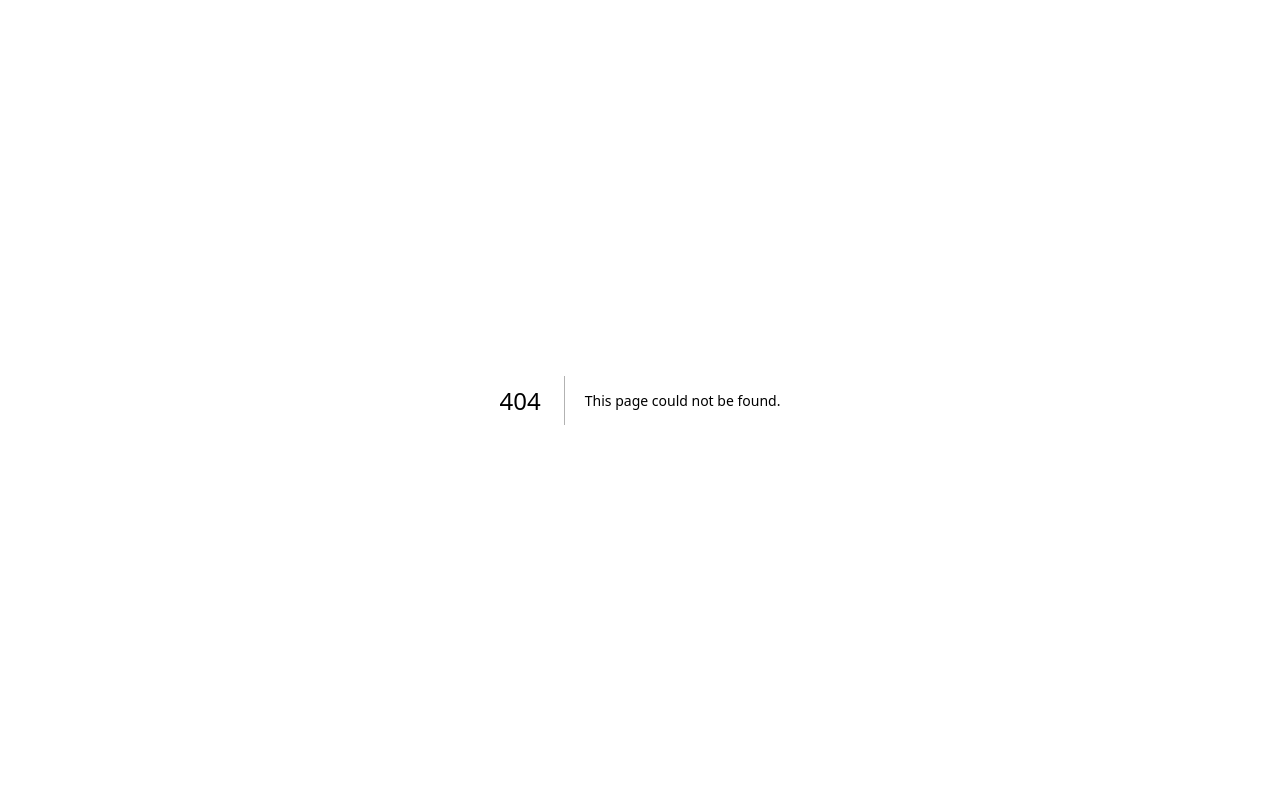
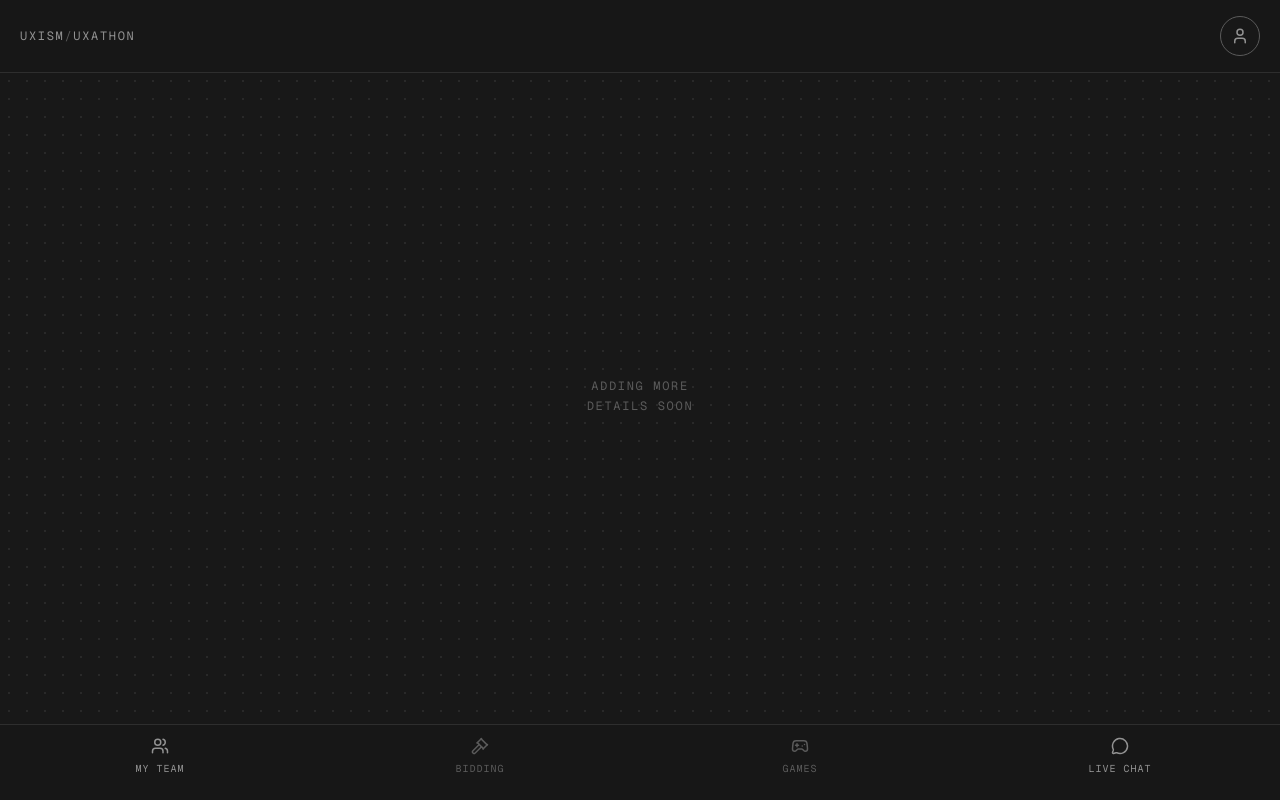
Before and after one commit to Ishpreet-Singh-Channa/uxathon-vivo, a Next.js app: page /dashboard in a window 1280 px wide. Before the commit this address had no page. Built offline with nearby package versions, Linux system fonts and the light colour scheme.

Commit message:
dashboard

```diff
--- /dev/null
+++ b/app/dashboard/page.jsx
@@ -0,0 +1,89 @@
+"use client";
+
+import Link from "next/link";
+import { usePathname } from "next/navigation";
+import { Gavel, Gamepad2, MessageCircle, User, Users } from "lucide-react";
+
+const bottomNavItems = [
+    { label: "My Team", href: "/myteam", icon: Users, enabled: true },
+    { label: "Bidding", href: null, icon: Gavel, enabled: false },
+    { label: "Games", href: null, icon: Gamepad2, enabled: false },
+    { label: "Live Chat", href: "/live", icon: MessageCircle, enabled: true },
+];
+
+export default function DashboardPage() {
+    const pathname = usePathname();
+
+    return (
+        <main className="relative flex min-h-screen flex-col overflow-hidden bg-[#181818] text-white selection:bg-[#ff6a6a] selection:text-[#171717]">
+            <div className="pointer-events-none fixed inset-0 opacity-25 [background-image:radial-gradient(#5b5b5b_1px,transparent_1px)] [background-size:18px_18px]" />
+
+            <header className="relative z-20 flex shrink-0 items-center justify-between border-b border-[#2e2e2e] bg-[#181818]/95 px-5 py-4 backdrop-blur-[2px]">
+                <p className="font-mono text-[11px] uppercase tracking-[0.14em] text-[#929292] sm:text-[12px]">
+                    UXISM<span className="text-[#5b5b5b]">/</span>UXATHON
+                </p>
+
+                <Link
+                    href="/profile"
+                    aria-label="Open profile"
+                    className="grid h-10 w-10 place-items-center rounded-[24px] border border-[#5b5b5b] bg-[#181818] text-[#929292] active:border-[rgba(222,247,103,0.5)] active:text-[#DEF767]"
+                >
+                    <User size={18} aria-hidden />
+                </Link>
+            </header>
+
+            <section className="relative z-10 flex flex-1 items-center justify-center px-5 pb-28 pt-8">
+                <p className="max-w-[22ch] text-center font-mono text-[11px] uppercase leading-[1.6] tracking-[0.14em] text-[#5b5b5b] sm:text-[12px]">
+                    Adding more details soon
+                </p>
+            </section>
+
+            <nav
+                aria-label="Dashboard navigation"
+                className="fixed bottom-0 left-0 right-0 z-20 border-t border-[#2e2e2e] bg-[#181818]/95 backdrop-blur-[2px] pb-[max(0.75rem,env(safe-area-inset-bottom))]"
+            >
+                <ul className="grid grid-cols-4">
+                    {bottomNavItems.map((item) => {
+                        const Icon = item.icon;
+                        const isActive = item.href && pathname === item.href;
+
+                        if (!item.enabled) {
+                            return (
+                                <li key={item.label}>
+                                    <span
+                                        className="flex flex-col items-center gap-1.5 px-1 py-3 text-[#5b5b5b]"
+                                        aria-disabled="true"
+                                    >
+                                        <Icon size={18} aria-hidden />
+                                        <span className="font-mono text-[9px] uppercase tracking-[0.1em] sm:text-[10px]">
+                                            {item.label}
+                                        </span>
+                                    </span>
+                                </li>
+                            );
+                        }
+
+                        return (
+                            <li key={item.label}>
+                                <Link
+                                    href={item.href}
+                                    className={`flex flex-col items-center gap-1.5 px-1 py-3 transition-colors ${
+                                        isActive
+                                            ? "text-[#ff6a6a]"
+                                            : "text-[#929292] active:text-[#DEF767]"
+                                    }`}
+                                    aria-current={isActive ? "page" : undefined}
+                                >
+                                    <Icon size={18} aria-hidden />
+                                    <span className="font-mono text-[9px] uppercase tracking-[0.1em] sm:text-[10px]">
+                                        {item.label}
+                                    </span>
+                                </Link>
+                            </li>
+                        );
+                    })}
+                </ul>
+            </nav>
+        </main>
+    );
+}
```
Also changed, not shown: app/myteam/page.tsx (added).
